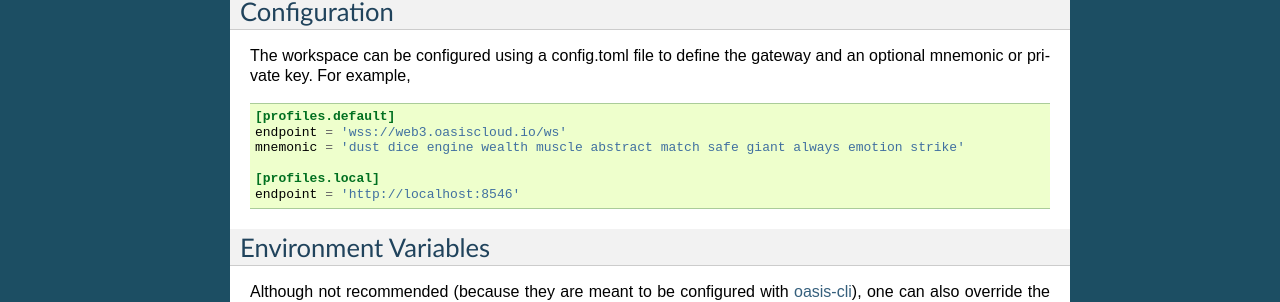
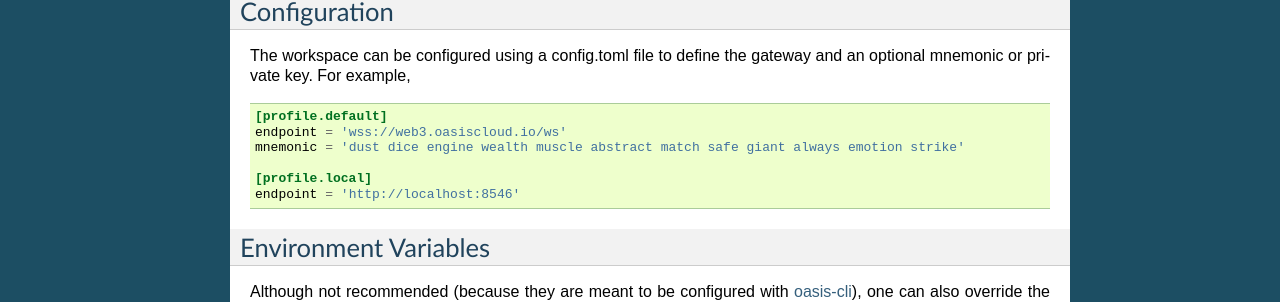
Before and after one commit to oasislabs/oasis.js, a Sphinx documentation site: the page built from docs/workspace.rst, in a window 1280 px wide. Shown: the part 648-950 px from the top of the page. Built offline with Sphinx 7.4.7, drawn with Linux system fonts in a browser that asks for light colours.

Commit message:
Changing profiles -> profile in keeping with CLI
Throwing an error when there is no profile in config

```diff
--- a/docs/workspace.rst
+++ b/docs/workspace.rst
@@ -49,11 +49,11 @@ an optional mnemonic or private key. For example,
 
 .. code-block:: toml
 
-   [profiles.default]
+   [profile.default]
    endpoint = 'wss://web3.oasiscloud.io/ws'
    mnemonic = 'dust dice engine wealth muscle abstract match safe giant always emotion strike'
 
-   [profiles.local]
+   [profile.local]
    endpoint = 'http://localhost:8546'
 
 Environment Variables
```
Also changed, not shown: 1 other file.
